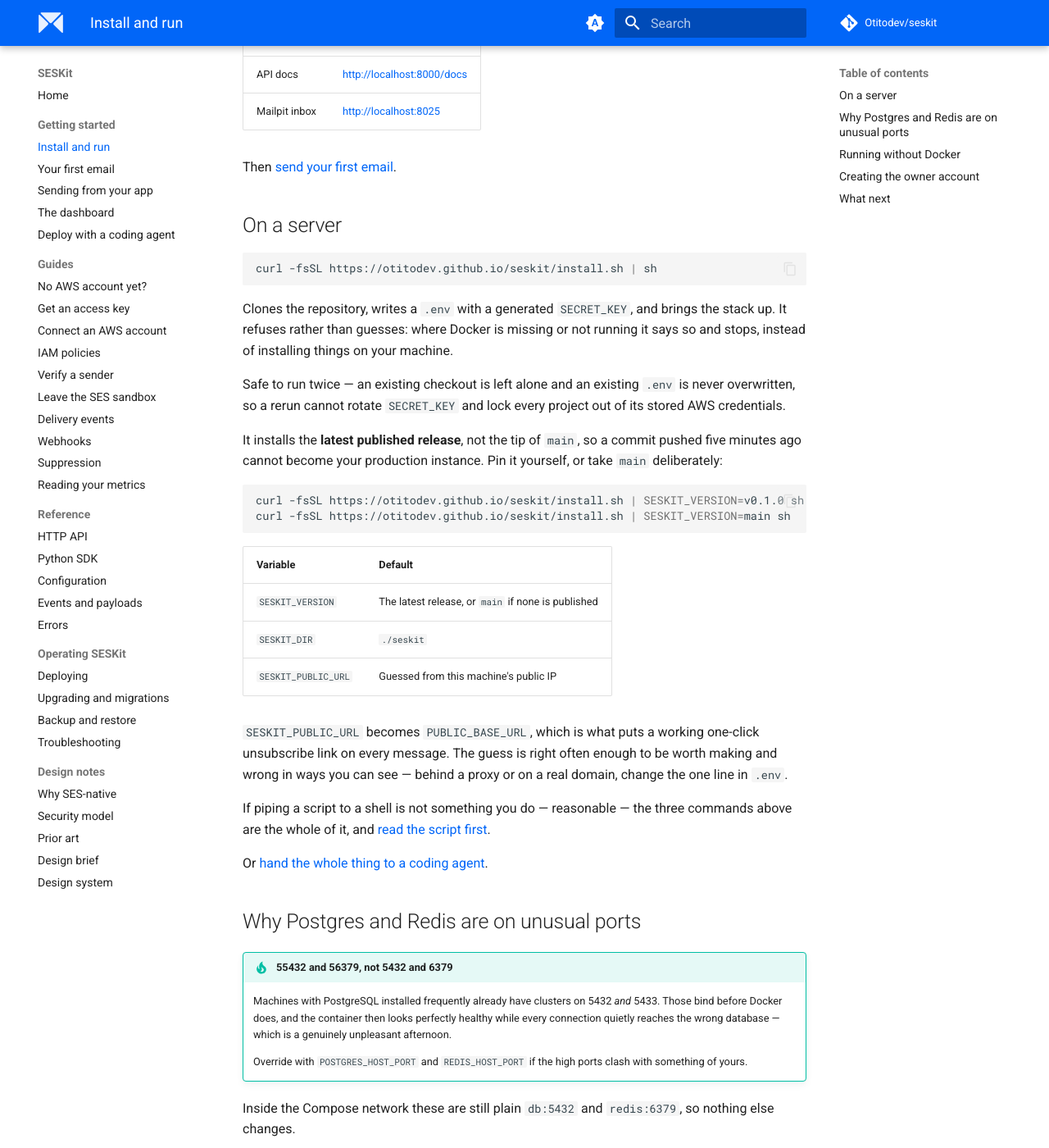
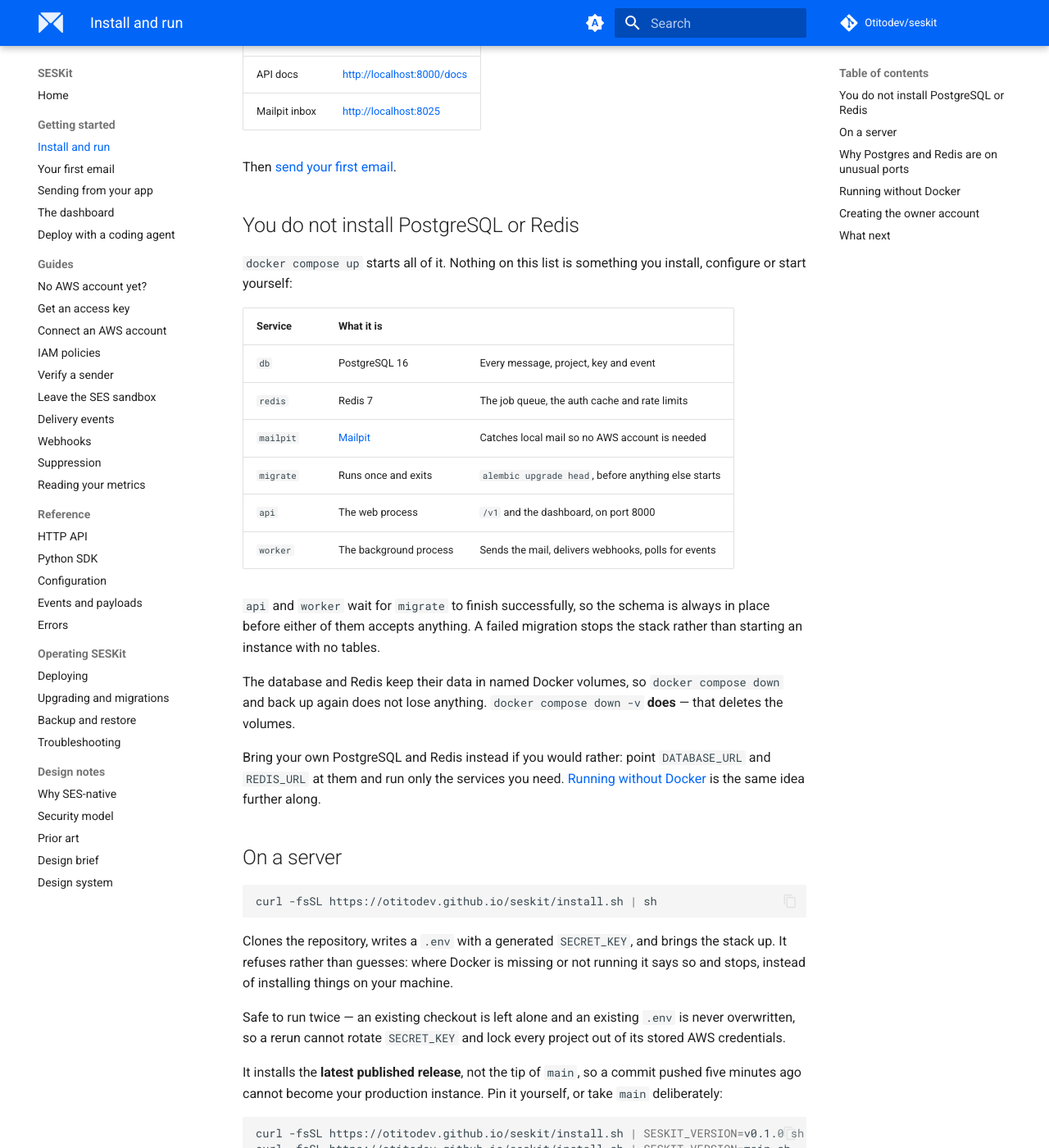
Before and after one commit to Otitodev/seskit, an MkDocs documentation site: the page built from docs/getting-started/installation.md, in a window 1280 px wide and 1400 px high, scrolled down 419 px. Shown: the whole window at 82% size. Built offline with MkDocs 1.6.1 and Material for MkDocs 9.7.7, drawn with Linux system fonts in a browser that asks for light colours; comment, search, counter and statistics services are not loaded.

Commit message:
docs: say what docker compose actually starts
The quickstart is three commands and three URLs, and nowhere says whether
PostgreSQL and Redis are something you have to provide. The only hint was a
later section headed "Running without Docker", which mentions people who
"already run Postgres and Redis" - implying compose runs them without ever
saying so.

It starts six services, and the page now lists them: db, redis, mailpit, and
then migrate, api and worker. Also the two things a reader has to know and
could not have guessed - that api and worker wait on migrate completing, so a
failed migration stops the stack rather than starting an instance with no
tables, and that `down -v` is the one that deletes the data.

```diff
--- a/docs/getting-started/installation.md
+++ b/docs/getting-started/installation.md
@@ -21,6 +21,33 @@
 | Mailpit inbox | <http://localhost:8025> |
 
 Then [send your first email](first-email.md).
+
+## You do not install PostgreSQL or Redis
+
+`docker compose up` starts all of it. Nothing on this list is something you
+install, configure or start yourself:
+
+| Service | What it is | |
+|---|---|---|
+| `db` | PostgreSQL 16 | Every message, project, key and event |
+| `redis` | Redis 7 | The job queue, the auth cache and rate limits |
+| `mailpit` | [Mailpit](https://mailpit.axllent.org/) | Catches local mail so no AWS account is needed |
+| `migrate` | Runs once and exits | `alembic upgrade head`, before anything else starts |
+| `api` | The web process | `/v1` and the dashboard, on port 8000 |
+| `worker` | The background process | Sends the mail, delivers webhooks, polls for events |
+
+`api` and `worker` wait for `migrate` to finish successfully, so the schema is
+always in place before either of them accepts anything. A failed migration
+stops the stack rather than starting an instance with no tables.
+
+The database and Redis keep their data in named Docker volumes, so
+`docker compose down` and back up again does not lose anything.
+`docker compose down -v` **does** — that deletes the volumes.
+
+Bring your own PostgreSQL and Redis instead if you would rather: point
+`DATABASE_URL` and `REDIS_URL` at them and run only the services you need.
+[Running without Docker](#running-without-docker) is the same idea further
+along.
 
 ## On a server
 
```
